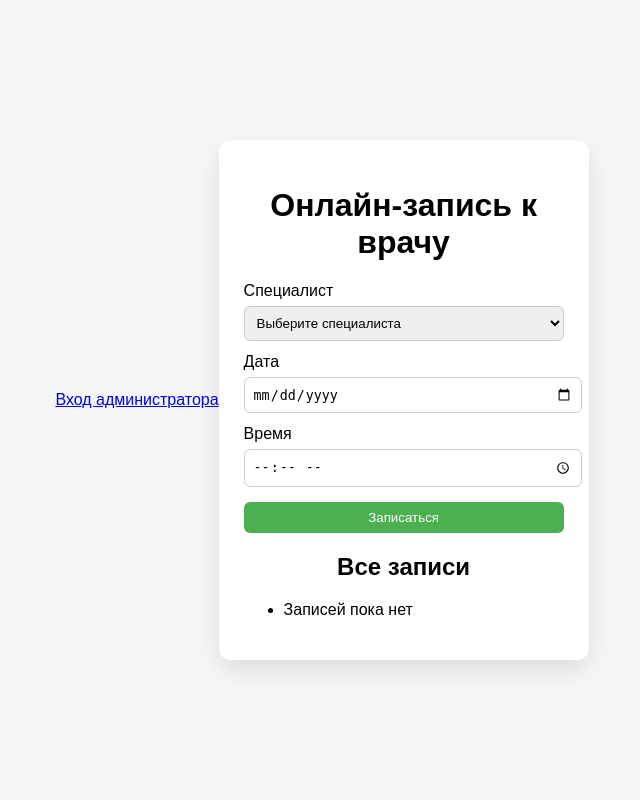
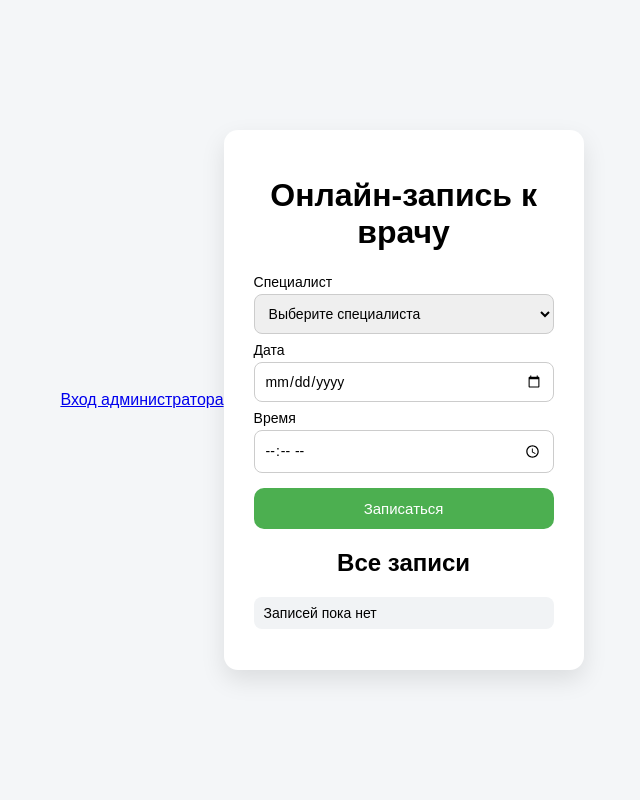
Before and after one commit to mawyy07/online-zapis, a Flask app: page / in a window 1280 px wide. Shown: the whole page, without its empty margins (318-958 px from the left). Run offline with Flask 3, Linux system fonts and the light colour scheme; data that the repository does not hold is empty.

Commit message:
Add files via upload

```diff
--- a/server.py
+++ b/server.py
@@ -3,89 +3,75 @@ import json
 import os
 
 app = Flask(__name__)
-app.secret_key = "super_secret_key_123"  # ОБЯЗАТЕЛЬНО для сессий
+app.secret_key = "super-secret-key"  # ОБЯЗАТЕЛЬНО для авторизации
 
 DATA_FILE = "records.json"
 
-# ====== НАСТРОЙКИ АДМИНА ======
-ADMIN_LOGIN = "admin"
-ADMIN_PASSWORD = "1234"
+# ---------- утилиты ----------
+def load_records():
+    if not os.path.exists(DATA_FILE):
+        return []
+    with open(DATA_FILE, "r", encoding="utf-8") as f:
+        return json.load(f)
 
+def save_records(records):
+    with open(DATA_FILE, "w", encoding="utf-8") as f:
+        json.dump(records, f, ensure_ascii=False, indent=2)
 
-# ---------- работа с файлами ----------
-def load_records():
-    if os.path.exists(DATA_FILE):
-        with open(DATA_FILE, "r", encoding="utf-8") as f:
-            return json.load(f)
-    return []
-
-
-def save_records(data):
-    with open(DATA_FILE, "w", encoding="utf-8") as f:
-        json.dump(data, f, ensure_ascii=False, indent=2)
-
-
-# ---------- маршруты ----------
+# ---------- страницы ----------
 @app.route("/")
 def index():
-    return render_template(
-        "index.html",
-        is_admin=session.get("admin", False)
-    )
+    return render_template("index.html")
 
+@app.route("/admin")
+def admin():
+    if not session.get("admin"):
+        return redirect(url_for("login"))
+    return render_template("admin.html")
 
 @app.route("/login", methods=["GET", "POST"])
 def login():
     if request.method == "POST":
-        login = request.form.get("login")
         password = request.form.get("password")
-
-        if login == ADMIN_LOGIN and password == ADMIN_PASSWORD:
+        if password == "admin123":  # пароль администратора
             session["admin"] = True
-            return redirect(url_for("index"))
-
-        return render_template("login.html", error="Неверный логин или пароль")
-
+            return redirect(url_for("admin"))
+        return "Неверный пароль", 401
     return render_template("login.html")
-
 
 @app.route("/logout")
 def logout():
-    session.clear()
+    session.pop("admin", None)
     return redirect(url_for("index"))
 
-
+# ---------- API ----------
 @app.route("/add", methods=["POST"])
 def add():
+    records = load_records()
     data = request.get_json()
-    records = load_records()
     records.append(data)
     save_records(records)
     return jsonify({"status": "ok"})
-
 
 @app.route("/list")
 def get_list():
     return jsonify(load_records())
 
-
 @app.route("/delete", methods=["POST"])
 def delete():
     if not session.get("admin"):
-        return jsonify({"status": "forbidden"}), 403
+        return jsonify({"error": "unauthorized"}), 403
 
     data = request.get_json()
     index = data.get("index")
 
     records = load_records()
-    if index is not None and 0 <= index < len(records):
+    if 0 <= index < len(records):
         records.pop(index)
         save_records(records)
 
     return jsonify({"status": "deleted"})
 
-
 # ---------- запуск ----------
 if __name__ == "__main__":
-    port = int(os.environ.get("PORT", 5000))
-    app.run(host="0.0.0.0", port=port)
+    app.run(host="0.0.0.0", port=int(os.environ.get("PORT", 5000)))
--- a/static/style.css
+++ b/static/style.css
@@ -1,43 +1,81 @@
+* {
+    box-sizing: border-box;
+    font-family: Arial, sans-serif;
+}
+
 body {
-    font-family: Arial, sans-serif;
     background: #f4f6f8;
     display: flex;
     justify-content: center;
     align-items: center;
-    height: 100vh;
+    min-height: 100vh;
     margin: 0;
 }
 
+/* основной блок */
 .container {
-    background: white;
-    padding: 25px;
-    width: 320px;
-    border-radius: 12px;
+    background: #ffffff;
+    width: 360px;
+    padding: 25px 30px;
+    border-radius: 14px;
     box-shadow: 0 10px 25px rgba(0,0,0,0.1);
 }
 
-h1, h2 {
+/* заголовки */
+h1 {
     text-align: center;
+    margin-bottom: 15px;
+}
+
+h2 {
+    text-align: center;
+    margin-top: 20px;
+}
+
+/* ссылка админа */
+.admin-link {
+    text-align: center;
+    margin-bottom: 15px;
+}
+
+.admin-link a {
+    font-size: 14px;
+    color: #2f6fed;
+    text-decoration: none;
+}
+
+.admin-link a:hover {
+    text-decoration: underline;
+}
+
+/* форма */
+form {
+    display: flex;
+    flex-direction: column;
 }
 
 label {
-    display: block;
-    margin-top: 12px;
+    font-size: 14px;
+    margin: 8px 0 4px;
 }
 
-input, select, button {
-    width: 100%;
-    margin-top: 6px;
-    padding: 8px;
-    border-radius: 6px;
+select,
+input {
+    padding: 10px;
+    font-size: 14px;
+    border-radius: 8px;
     border: 1px solid #ccc;
 }
 
+/* кнопка */
 button {
     margin-top: 15px;
+    padding: 12px;
     background: #4CAF50;
     color: white;
+    font-size: 15px;
     border: none;
+    border-radius: 10px;
     cursor: pointer;
 }
 
@@ -45,37 +83,35 @@ button:hover {
     background: #43a047;
 }
 
-#message {
-    text-align: center;
-    margin: 10px 0;
-    color: green;
-}
-
-.list {
+/* список записей */
+ul {
+    list-style: none;
+    padding: 0;
     margin-top: 10px;
 }
 
-.card {
+li {
+    background: #f1f3f5;
+    padding: 8px 10px;
+    border-radius: 8px;
+    margin-bottom: 6px;
     display: flex;
     justify-content: space-between;
     align-items: center;
-    background: #f9f9f9;
-    padding: 10px;
-    margin-top: 8px;
-    border-radius: 8px;
+    font-size: 14px;
 }
 
-.card button {
-    background: #e53935;
-    width: auto;
-    padding: 5px 10px;
+/* кнопка удаления */
+li button {
+    background: transparent;
+    border: none;
+    cursor: pointer;
+    font-size: 16px;
 }
 
-.card button:hover {
-    background: #c62828;
-}
-
+/* текст "записей нет" */
 .empty {
     text-align: center;
-    color: #888;
+    color: #777;
+    font-size: 14px;
 }
```
